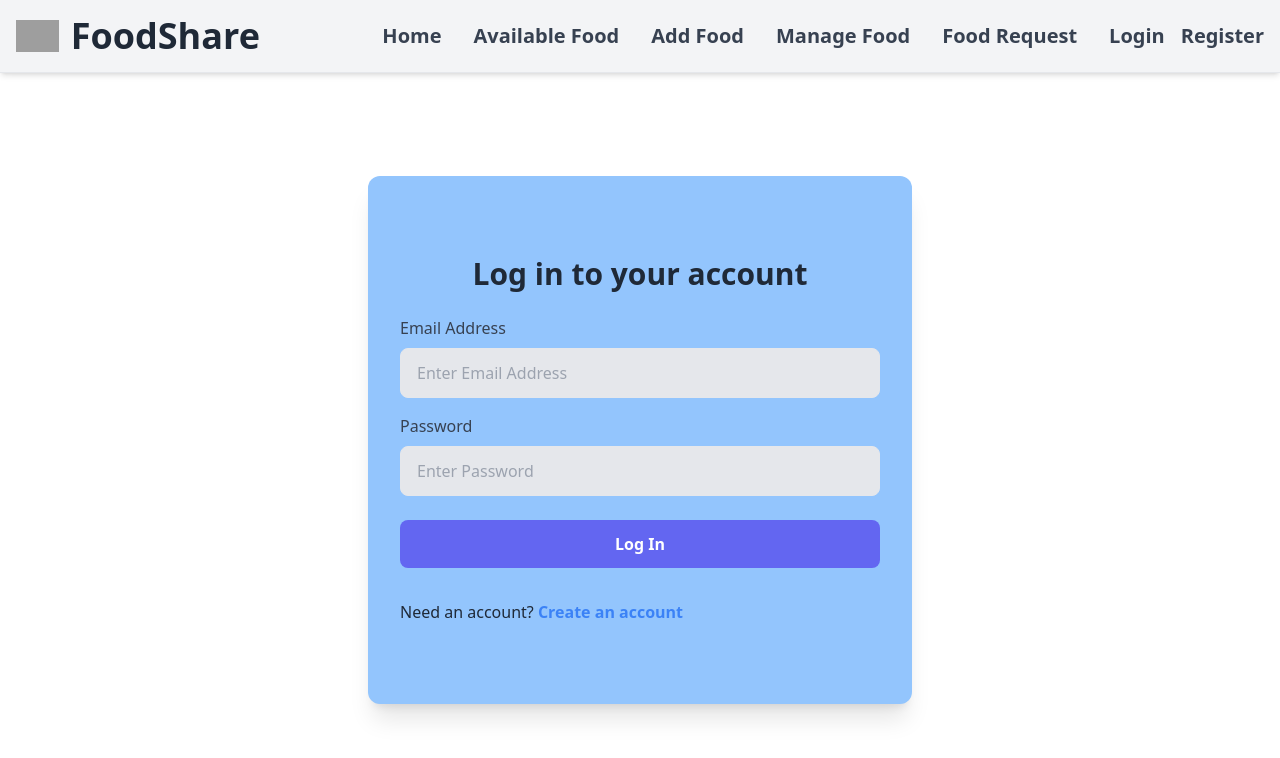
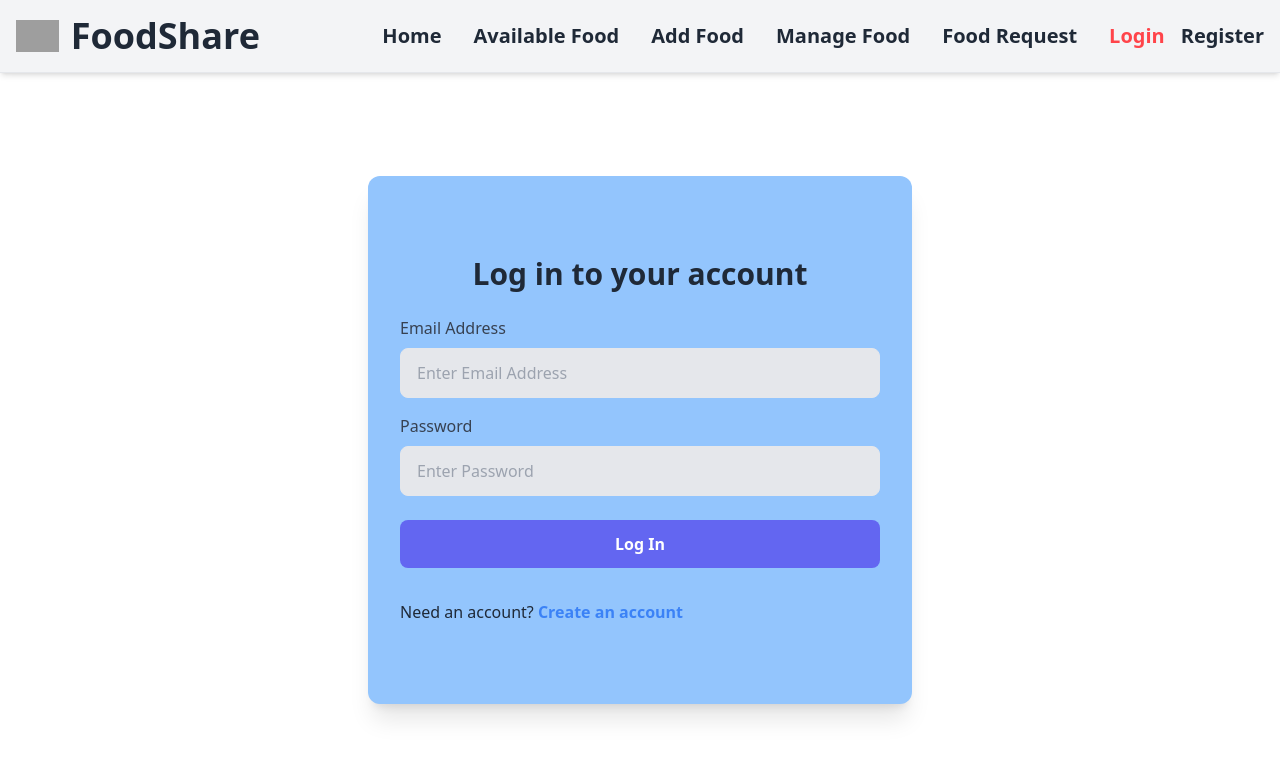
Before and after one commit to Pranto-Sen/FoodShare-Client, a React (Vite) app: page /login in a window 1280 px wide. Shown: the top 758 px of the page. Built offline with nearby package versions, Linux system fonts and the light colour scheme; no server answers; grey boxes are pictures that could not be loaded.

Commit message:
active route in navbar

```diff
--- a/src/Pages/Shared/Navbar.jsx
+++ b/src/Pages/Shared/Navbar.jsx
@@ -71,14 +71,23 @@ const Navbar = () => {
         >
           <ul className="flex flex-col md:flex-row gap-4 md:gap-8 text-xl font-semibold">
             <li>
-              <NavLink to="/" className="text-gray-700 hover:text-[#FF444A]">
+              <NavLink
+                to="/"
+                className={({ isActive, isPending }) =>
+                  isPending ? "pending" : isActive ? "text-[#FF444A]" : ""
+                }
+                // className="text-gray-700 hover:text-[#FF444A]"
+              >
                 Home
               </NavLink>
             </li>
             <li>
               <NavLink
                 to="/availableFood"
-                className="text-gray-700 hover:text-[#FF444A] "
+                className={({ isActive, isPending }) =>
+                  isPending ? "pending" : isActive ? "text-[#FF444A]" : ""
+                }
+                // className="text-gray-700 hover:text-[#FF444A] "
               >
                 Available Food
               </NavLink>
@@ -86,7 +95,10 @@ const Navbar = () => {
             <li>
               <NavLink
                 to="/addFood"
-                className="text-gray-700 hover:text-[#FF444A]"
+                className={({ isActive, isPending }) =>
+                  isPending ? "pending" : isActive ? "text-[#FF444A]" : ""
+                }
+                // className="text-gray-700 hover:text-[#FF444A]"
               >
                 Add Food
               </NavLink>
@@ -94,13 +106,22 @@ const Navbar = () => {
             <li>
               <NavLink
                 to="/manageFood"
-                className="text-gray-700 hover:text-[#FF444A]"
+                className={({ isActive, isPending }) =>
+                  isPending ? "pending" : isActive ? "text-[#FF444A]" : ""
+                }
+                // className="text-gray-700 hover:text-[#FF444A]"
               >
                 Manage Food
               </NavLink>
             </li>
             <li>
-              <NavLink to="/foodRequest" className="text-gray-700 hover:text-[#FF444A]">
+              <NavLink
+                to="/foodRequest"
+                className={({ isActive, isPending }) =>
+                  isPending ? "pending" : isActive ? "text-[#FF444A]" : ""
+                }
+                // className="text-gray-700 hover:text-[#FF444A]"
+              >
                 Food Request
               </NavLink>
             </li>
@@ -112,7 +133,10 @@ const Navbar = () => {
                 <li className="pr-4">
                   <NavLink
                     to="/login"
-                    className="text-gray-700 hover:text-[#FF444A]"
+                    className={({ isActive, isPending }) =>
+                      isPending ? "pending" : isActive ? "text-[#FF444A]" : ""
+                    }
+                    // className="text-gray-700 hover:text-[#FF444A]"
                   >
                     Login
                   </NavLink>
@@ -120,7 +144,10 @@ const Navbar = () => {
                 <li>
                   <NavLink
                     to="/register"
-                    className="text-gray-700 hover:text-[#FF444A]"
+                    className={({ isActive, isPending }) =>
+                      isPending ? "pending" : isActive ? "text-[#FF444A]" : ""
+                    }
+                    // className="text-gray-700 hover:text-[#FF444A]"
                   >
                     Register
                   </NavLink>
```
